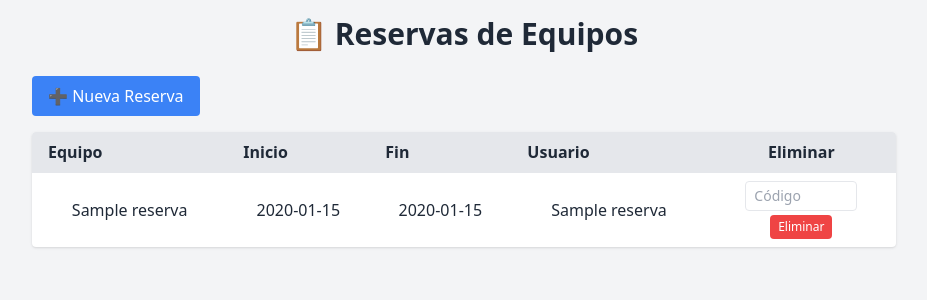
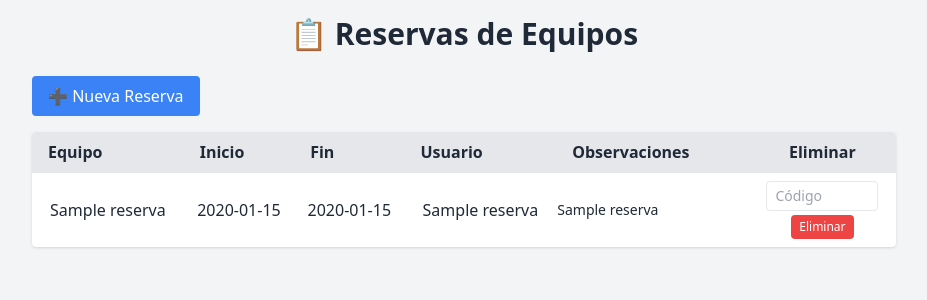
Before and after one commit to dugaveral/lab-reservas, a Flask app: page / in a window 1280 px wide. Shown: the top 300 px of the page, without its empty margins (176-1103 px from the left). Run offline with Flask 3, Linux system fonts and the light colour scheme; a database or web service that is not in the repository returns one stand-in record (values such as "Sample title"); some libraries are stand-ins or nearby versions.

Commit message:
Agrega campo de observaciones al formulario y vista principal

```diff
--- a/templates/index.html
+++ b/templates/index.html
@@ -18,6 +18,7 @@
           <th class="px-4 py-2">Inicio</th>
           <th class="px-4 py-2">Fin</th>
           <th class="px-4 py-2">Usuario</th>
+          <th class="px-4 py-2">Observaciones</th>
           <th class="px-4 py-2 text-center">Eliminar</th>
         </tr>
       </thead>
@@ -28,6 +29,7 @@
           <td class="py-2">{{ r[2].strftime('%Y-%m-%d %H:%M') }}</td>
           <td class="py-2">{{ r[3].strftime('%Y-%m-%d %H:%M') }}</td>
           <td class="py-2">{{ r[4] }}</td>
+          <td class="py-2 text-left text-sm">{{ r[6] }}</td>
           <td class="py-2">
             <form action="/eliminar/{{ r[0] }}" method="POST" class="flex flex-col items-center space-y-1">
               <input type="text" name="codigo" placeholder="Código" required class="border rounded px-2 py-1 text-sm w-28">
--- a/templates/reservar.html
+++ b/templates/reservar.html
@@ -42,6 +42,10 @@
         <label class="block font-semibold">Tu correo</label>
         <input type="email" name="correo" required class="w-full border p-2 rounded">
       </div>
+      <div>
+        <label class="block font-semibold">Observaciones (opcional)</label>
+        <textarea name="observaciones" rows="3" class="w-full border p-2 rounded" placeholder="Ej: necesito crisoles, soluciones, guantes..."></textarea>
+      </div>
       <button type="submit" class="bg-green-500 text-white px-4 py-2 rounded w-full hover:bg-green-600">
         Reservar
       </button>
```
